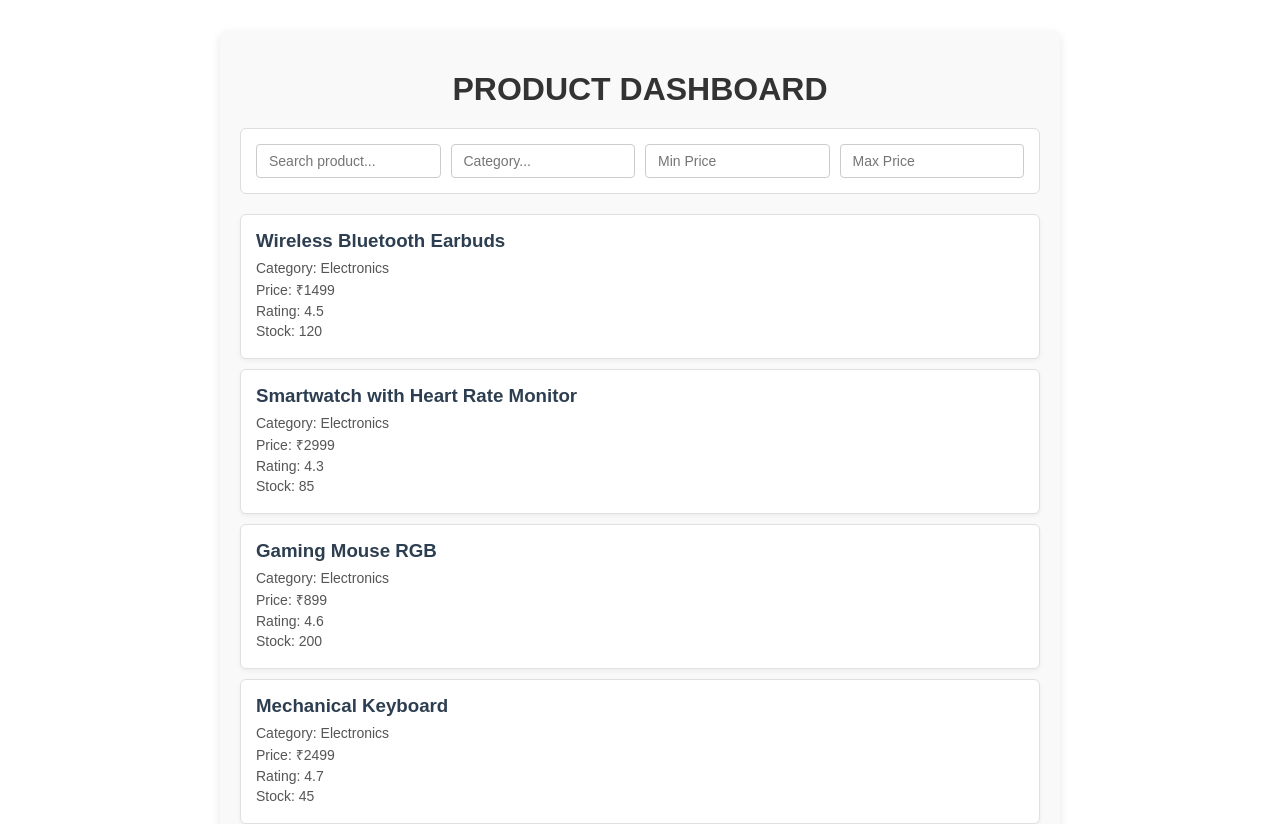
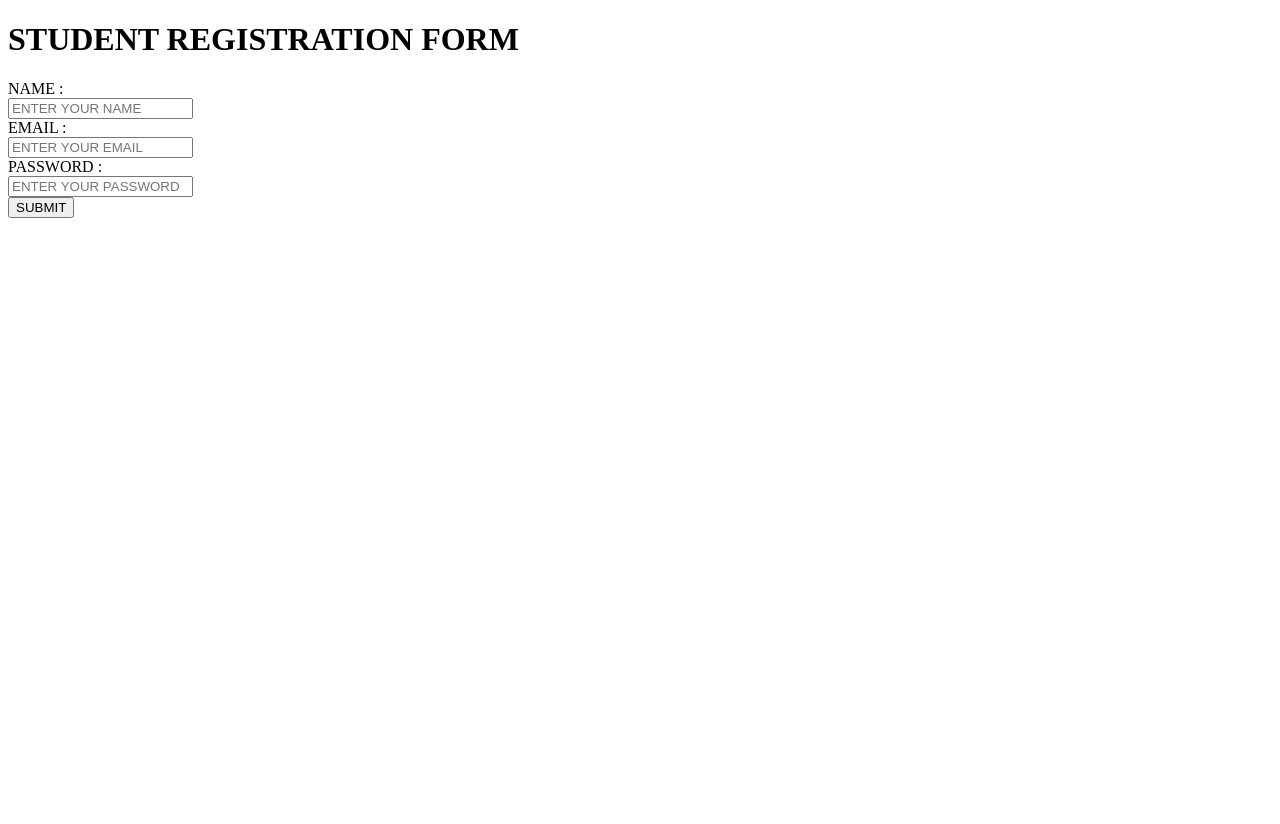
Before and after one commit to karanjoshi-kj/REACT, a React (Vite) app in the folder demo/: page / in a window 1280 px wide. Shown: the top 824 px of the page. After the commit the page ends 800 px from the top, so only its background shows below. Built offline with nearby package versions, Linux system fonts and the light colour scheme.

Commit message:
FORMS RECAP

```diff
--- a/demo/src/App.jsx
+++ b/demo/src/App.jsx
@@ -1,5 +1,6 @@
 import React from 'react'
-import ProductDashboard from './components/PRODUCTCARD/ProductDashboard';
+// import ProductDashboard from './components/PRODUCTCARD/ProductDashboard';
+import Form from './components/FORMS/Form';
 // import Mapfun from './components/mapfunction/Mapfun';
 // import Keyattri from './components/mapfunction/Keyattri';
 // import QuestionPratice from './components/mapfunction/QuestionPratice';
@@ -19,7 +20,8 @@ import ProductDashboard from './components/PRODUCTCARD/ProductDashboard';
 const App = () => {
   return (
     <div>
-      <ProductDashboard/>
+      <Form/>
+      {/* <ProductDashboard/> */}
       {/* <Importpagenation /> */}
       {/* <Pagenationcomplete/> */}
       {/* <Arraycls/> */}
--- /dev/null
+++ b/demo/src/components/FORMS/Form.jsx
@@ -0,0 +1,37 @@
+import React, { useState } from 'react'
+
+const Form = () => {
+    const [name , setname] = useState("");
+    const [email , setemail] = useState("");
+    const [password , setpassword] = useState("");
+
+    const handlesubmit = (e) => {
+        e.preventDefault();
+
+        console.log("NAME :" , name);
+        console.log("EMAIL : " , email);
+        console.log("PASSWORD :" , password);
+    }
+  return (
+    <div>
+      <h1>STUDENT REGISTRATION FORM</h1>
+
+      <form onSubmit={handlesubmit}>
+        <label>NAME :</label>
+        <br/>
+        <input type="text" placeholder="ENTER YOUR NAME" value={name} onChange={(e) => setname(e.target.value)}/> <br/>
+        <label>EMAIL :</label>
+        <br/>
+        <input type="email" placeholder="ENTER YOUR EMAIL" value={email} onChange={(e) => setemail(e.target.value)}/> <br/>
+        <label>PASSWORD :</label>
+        <br/>
+        <input type="password" placeholder="ENTER YOUR PASSWORD" value={password} onChange={(e) => setpassword(e.target.value)}/> <br/>
+
+
+        <button type="submit">SUBMIT</button>
+      </form>
+    </div>
+  )
+}
+
+export default Form
```
